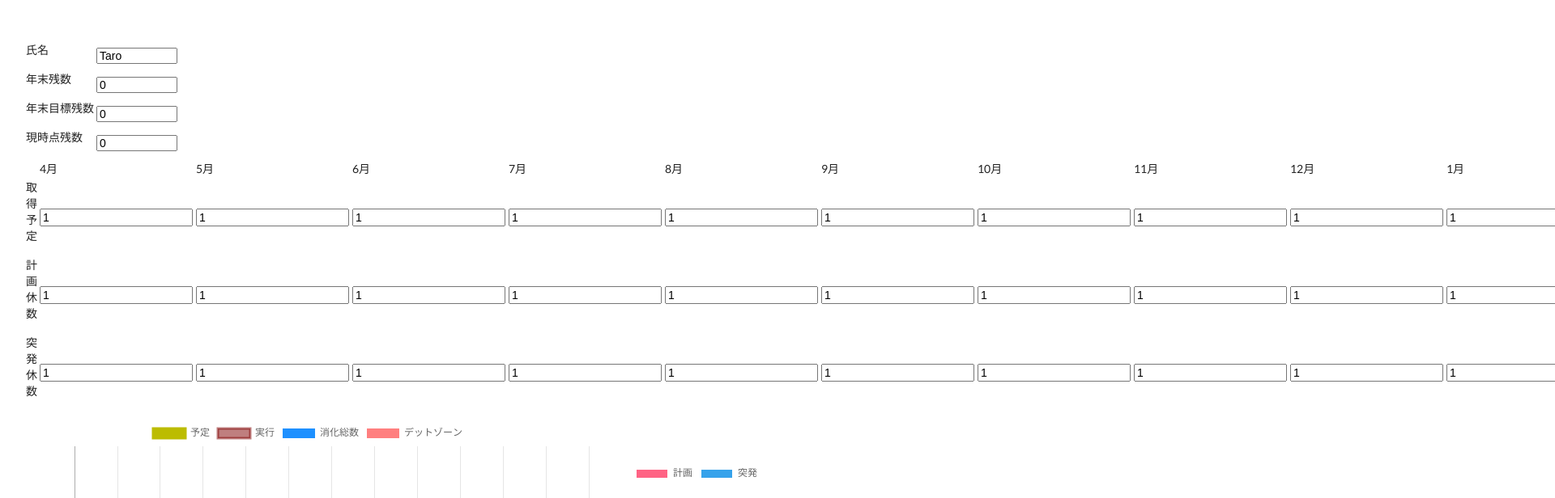
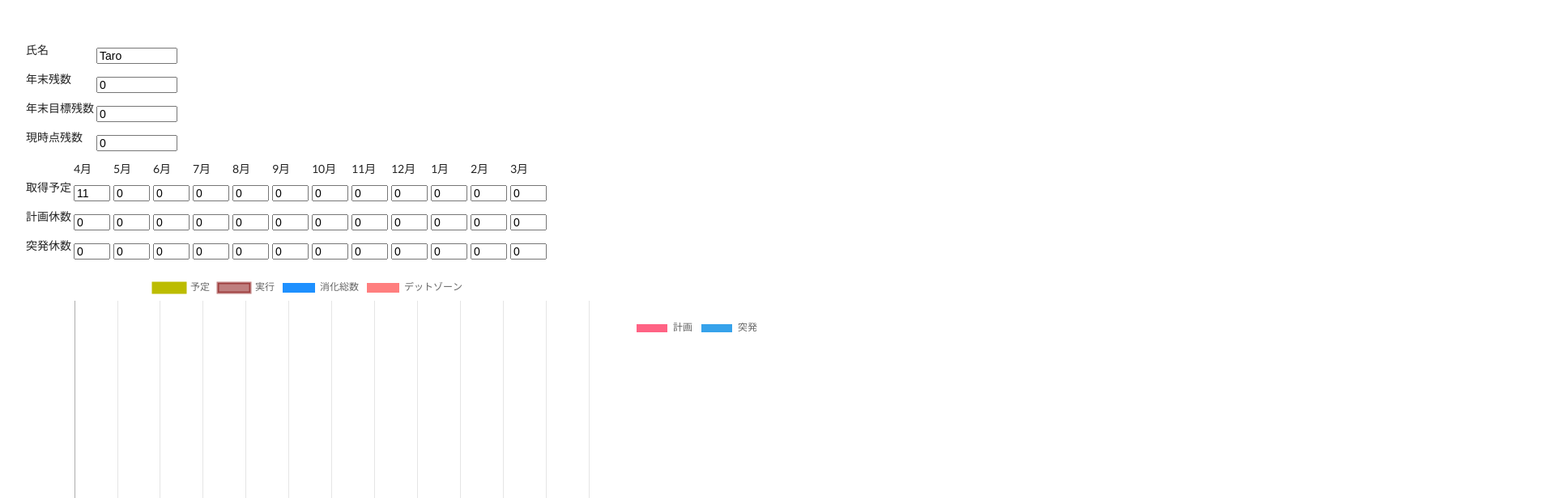
Before and after one commit to yasuhiro-nogiwa/holidayPlan, a React (Create React App) app: page / in a window 1280 px wide. Shown: the top 616 px of the page at 81% size, 1920 px wide, since content can reach past the window. Built offline with nearby package versions, Linux system fonts and the light colour scheme.

Commit message:
update table

```diff
--- a/src/components/Settings.tsx
+++ b/src/components/Settings.tsx
@@ -6,54 +6,58 @@ const Settings: FunctionComponent = () => {
 
   const titles = ['氏名', '年休残数', '年末目標残数', '現時点残数'];
 
-    const [cells, setSells] = useState([
-      { name: '0', stock: '1', last: '2', now: '5'},
-      ])
-
-    const [nameVal, setTextVal] = useState('');
-    const [totalVal, setTextVal1] = useState('');
-    const [lastVal, setTextVal2] = useState('');
-    const [nowVal, setTextVal3] = useState('');
+    const [nameVal, setNameVal] = useState(GetApi("name", "dummy"));
+    const [totalVal, setTotalVal] = useState(GetApi("totalHoriday", "dummy"));
+    const [lastVal, setsetLastVal] = useState(GetApi("targetHoliday", "dummy"));
+    const [nowVal, setNowVal] = useState(GetApi("remain", "dummy"));
 
     const handleInputNameChange = (e: React.ChangeEvent<HTMLInputElement>) => {
       e.preventDefault();
-      setTextVal(e.target.value);
-      console.log(e.target.value);
+      setNameVal(e.target.value);
+      SetApi("name","dummy",e.target.value);
+      // console.log(e.target.value);
     }
 
     const handleInputTotalChange = (e: React.ChangeEvent<HTMLInputElement>) => {
       e.preventDefault();
-      setTextVal1(e.target.value);
-      console.log(e.target.value);
+      setTotalVal(e.target.value);
+      SetApi("totalHoriday","dummy",e.target.value);
+      // console.log(e.target.value);
     }
 
     const handleInputLastChange = (e: React.ChangeEvent<HTMLInputElement>) => {
       e.preventDefault();
-      setTextVal2(e.target.value);
-      console.log(e.target.value);
+      setsetLastVal(e.target.value);
+      SetApi("targetHoliday","dummy",e.target.value);
+      // console.log(e.target.value);
     }
 
     const handleInputNowChange = (e: React.ChangeEvent<HTMLInputElement>) => {
       e.preventDefault();
-      setTextVal3(e.target.value);
-      console.log(e.target.value);
+      setNowVal(e.target.value);
+      SetApi("remain","dummy",e.target.value);
+      // console.log(e.target.value);
     }
 
-   let name =function() {
-        return GetApi("name", "dummy");
-    }
+    // const handleInputData = (item: string, month: string, e: React.ChangeEvent<HTMLInputElement>) => {
 
-    let totalHoriday =function() {
-        return GetApi("totalHoriday", "dummy");
-    }
+    // }
 
-    let targetHoliday =function() {
-        return GetApi("targetHoliday", "dummy");
-    }
+//    let name =function() {
+//         return GetApi("name", "dummy");
+//     }
 
-    let remain =function() {
-        return GetApi("remain", "dummy");
-    }
+//     let totalHoriday =function() {
+//         return GetApi("totalHoriday", "dummy");
+//     }
+
+//     let targetHoliday =function() {
+//         return GetApi("targetHoliday", "dummy");
+//     }
+
+//     let remain =function() {
+//         return GetApi("remain", "dummy");
+//     }
 
     return (
 
@@ -64,7 +68,7 @@ const Settings: FunctionComponent = () => {
                   <td>
                     <input
                       style={{ width: 100, height: 20 }}
-                      value={name()}
+                      value={nameVal}
                       onChange={handleInputNameChange}/>
                   </td>
               </tr>
@@ -73,7 +77,7 @@ const Settings: FunctionComponent = () => {
                   <td>
                     <input
                       style={{ width: 100, height: 20 }}
-                      value={totalHoriday()}
+                      value={totalVal}
                       onChange={handleInputTotalChange}/>
                   </td>
               </tr>
@@ -82,7 +86,7 @@ const Settings: FunctionComponent = () => {
                   <td>
                     <input
                       style={{ width: 100, height: 20 }}
-                      value={targetHoliday()}
+                      value={lastVal}
                       onChange={handleInputLastChange}/>
                   </td>
               </tr>
@@ -91,7 +95,7 @@ const Settings: FunctionComponent = () => {
                   <td>
                     <input
                       style={{ width: 100, height: 20 }}
-                      value={remain()}
+                      value={nowVal}
                       onChange={handleInputNowChange}/>
                   </td>
               </tr>
--- a/src/components/Table.tsx
+++ b/src/components/Table.tsx
@@ -1,16 +1,31 @@
 import React, { ChangeEvent, FunctionComponent, useState } from 'react'
+import GetApi from './GetApi';
+import SetApi from './SetApi';
 
 const App: FunctionComponent = () => {
 
+//   getapi
+// jsonから値をとってくる
+
+// setapi
+// jsonに値をセット
+
   const titles = ['取得予定', '計画休数', '突発休数'];
+  const titlesID = ['schedule', 'plan', 'sudden'];
 
   const [cells, setCells] = useState([
-    { April: '1', May: '1', June: '1', July: '1', August: '1', September: '1', October: '1',
-  November: '1', December: '1', January: '1', February: '1', March: '1' },
-    { April: '1', May: '1', June: '1', July: '1', August: '1', September: '1', October: '1',
-    November: '1', December: '1', January: '1', February: '1', March: '1' },
-    { April: '1', May: '1', June: '1', July: '1', August: '1', September: '1', October: '1',
-    November: '1', December: '1', January: '1', February: '1', March: '1' },
+    { april: GetApi("schedule", "aplil"), may: GetApi("schedule", "may"), june: GetApi("schedule", "june"),
+    july: GetApi("schedule", "july"), august: GetApi("schedule", "august"), september: GetApi("schedule", "september"),
+    october: GetApi("schedule", "october"), november: GetApi("schedule", "november"), december: GetApi("schedule", "december"),
+    january: GetApi("schedule", "january"), february: GetApi("schedule", "february"), march: GetApi("schedule", "march") },
+    { april: GetApi("plan", "aplil"), may: GetApi("plan", "may"), june: GetApi("plan", "june"),
+    july: GetApi("schedule", "july"), august: GetApi("schedule", "august"), september: GetApi("schedule", "september"),
+    october: GetApi("plan", "october"), november: GetApi("plan", "november"), december: GetApi("plan", "december"),
+    january: GetApi("plan", "january"), february: GetApi("plan", "february"), march: GetApi("plan", "march") },
+    { april: GetApi("sudden", "aplil"), may: GetApi("sudden", "may"), june: GetApi("sudden", "june"),
+    july: GetApi("schedule", "july"), august: GetApi("schedule", "august"), september: GetApi("schedule", "september"),
+    october: GetApi("sudden", "october"), november: GetApi("sudden", "november"), december: GetApi("sudden", "december"),
+    january: GetApi("sudden", "january"), february: GetApi("sudden", "february"), march: GetApi("sudden", "march") },
   ])
 
   // 入力時の処理
@@ -23,7 +38,34 @@ const App: FunctionComponent = () => {
     _cells[index] = { ..._cells[index], [key]: event.target.value }
     setCells(_cells)
 
-    console.log(cells)
+    // 一つ前の情報が表で渡ってくる
+    // console.log(cells)
+
+    // 最新の情報が渡ってくるが1つの値でしか渡ってこない
+    // 表ではない
+    // console.log(event.target.value)
+
+    // 行の情報が入っている(0スタート)
+    // console.log(index)
+    // console.log(titles[index])
+    // console.log(titlesID[index])
+
+    // 列(月)の情報が入っている(aprilスタート)
+    // console.log(key)
+
+    // 入力した値
+    // console.log(event.target.value)
+
+    SetApi(titlesID[index], key, event.target.value)
+
+    // console.log(SetApi(titlesID[index], key, event.target.value))
+    console.log("iwawa")
+    console.log(GetApi("schedule", "may"))
+
+    // {index === 0 ? SetApi(titlesID[index], key, 11)
+    //   : index === 1 ? SetApi("schedule", key, 11)
+    //   : SetApi("schedule", key, 11)
+    // }
   }
 
   return (
@@ -53,40 +95,40 @@ const App: FunctionComponent = () => {
             <p>{titles[i]}</p>
 
             <td>
-              <input onChange={onChangeCell(i, 'April')} value={cell.April} />
+              <input style={{ width: 45, height: 20 }} onChange={onChangeCell(i, 'april')} value={cell.april} />
             </td>
             <td>
-              <input onChange={onChangeCell(i, 'May')} value={cell.May} />
+              <input style={{ width: 45, height: 20 }} onChange={onChangeCell(i, 'may')} value={cell.may} />
             </td>
             <td>
-              <input onChange={onChangeCell(i, 'June')} value={cell.June} />
+              <input style={{ width: 45, height: 20 }} onChange={onChangeCell(i, 'june')} value={cell.june} />
             </td>
             <td>
-              <input onChange={onChangeCell(i, 'July')} value={cell.July} />
+              <input style={{ width: 45, height: 20 }} onChange={onChangeCell(i, 'july')} value={cell.july} />
             </td>
             <td>
-              <input onChange={onChangeCell(i, 'August')} value={cell.August} />
+              <input style={{ width: 45, height: 20 }} onChange={onChangeCell(i, 'august')} value={cell.august} />
             </td>
             <td>
-              <input onChange={onChangeCell(i, 'September')} value={cell.September} />
+              <input style={{ width: 45, height: 20 }}onChange={onChangeCell(i, 'september')} value={cell.september} />
             </td>
             <td>
-              <input onChange={onChangeCell(i, 'October')} value={cell.October} />
+              <input style={{ width: 45, height: 20 }} onChange={onChangeCell(i, 'october')} value={cell.october} />
             </td>
             <td>
-              <input onChange={onChangeCell(i, 'November')} value={cell.November} />
+              <input style={{ width: 45, height: 20 }} onChange={onChangeCell(i, 'november')} value={cell.november} />
             </td>
             <td>
-              <input onChange={onChangeCell(i, 'December')} value={cell.December} />
+              <input style={{ width: 45, height: 20 }} onChange={onChangeCell(i, 'december')} value={cell.december} />
             </td>
             <td>
-              <input onChange={onChangeCell(i, 'January')} value={cell.January} />
+              <input style={{ width: 45, height: 20 }} onChange={onChangeCell(i, 'january')} value={cell.january} />
             </td>
             <td>
-              <input onChange={onChangeCell(i, 'February')} value={cell.February} />
+              <input style={{ width: 45, height: 20 }} onChange={onChangeCell(i, 'february')} value={cell.february} />
             </td>
             <td>
-              <input onChange={onChangeCell(i, 'March')} value={cell.March} />
+              <input style={{ width: 45, height: 20 }} onChange={onChangeCell(i, 'march')} value={cell.march} />
             </td>
           </tr>
         ))}
```
